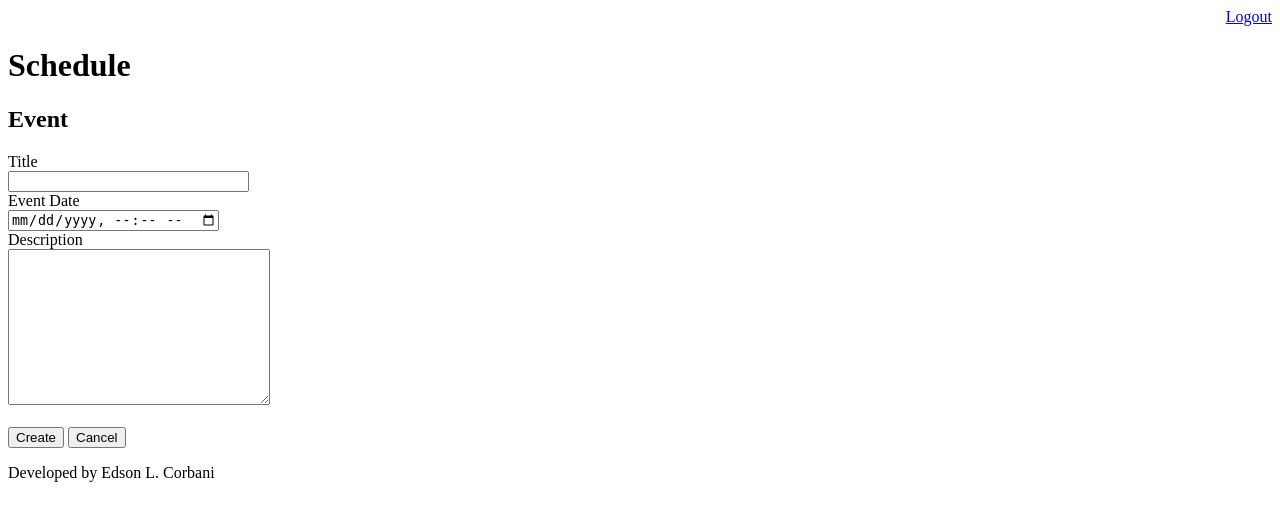
After one commit to eCorbani/schedule, a Django app: page /schedule/event/ in a window 1280 px wide. The commit adds this page. Shown: the top 521 px of the page. Run offline with Django 5.2, Linux system fonts and the light colour scheme; a user stored in the database is signed in.

Commit message:
Template to create events and gitgnore to ignore compiled files added

```diff
--- a/core/views.py
+++ b/core/views.py
@@ -39,3 +39,23 @@ def events_list(request):
     data = {'events': events}
 
     return render(request, 'schedule.html', data)
+
+
+@login_required(login_url='/login/')
+def event(request):
+    return render(request, 'event.html')
+
+
+@login_required(login_url='/login/')
+def submit_event(request):
+    if request.POST:
+        title = request.POST.get('title')
+        event_date = request.POST.get('event_date')
+        description = request.POST.get('description')
+        user = request.user
+        Event.objects.create(title=title,
+                             event_date=event_date,
+                             description=description,
+                             user=user)
+
+    return redirect('/')
--- a/schedule/urls.py
+++ b/schedule/urls.py
@@ -22,6 +22,8 @@ from django.views.generic import RedirectView
 urlpatterns = [
     path('admin/', admin.site.urls),
     path('schedule/', views.events_list),
+    path('schedule/event/', views.event),
+    path('schedule/event/submit', views.submit_event),
     path('', RedirectView.as_view(url='/schedule/')),
     path('login/', views.user_login),
     path('login/submit', views.submit_login),
--- /dev/null
+++ b/templates/event.html
@@ -0,0 +1,27 @@
+{% extends "model-page.html" %}
+
+{% block content %}
+
+<h2>Event</h2>
+
+<form action="submit" method="POST"> {% csrf_token %}
+    <label>Title</label>
+    <br>
+    <input type="text" name="title" size="27">
+    <br>
+    <label>Event Date</label>
+    <br>
+    <input type="datetime-local" name="event_date">
+    <br>
+    <label>Description</label>
+    <br>
+    <textarea name="description" id="" cols="30" rows="10"></textarea>
+    <br>
+    <br>
+    <button type="submit">Create</button>
+    <a href="/">
+        <button type="button">Cancel</button>
+    </a>
+</form>
+
+{% endblock %}
--- a/templates/schedule.html
+++ b/templates/schedule.html
@@ -2,7 +2,9 @@
 
 {% block content %}
     <h2>Appointments</h2>
-
+    <a href="event/">
+        <button type="button">New Event</button>
+    </a>
     <ul style="font-size: 18px">
         {% for event in events %}
             <li>{{ event.title }} -- {{ event.get_event_date }}</li>
```
Also changed, not shown: core/migrations/0001_initial.py (added), core/migrations/0002_rename_events_event_alter_event_table.py (added), core/migrations/0003_event_users.py (added), core/migrations/0004_rename_users_event_user.py (added), db.sqlite3, 1 other file.
